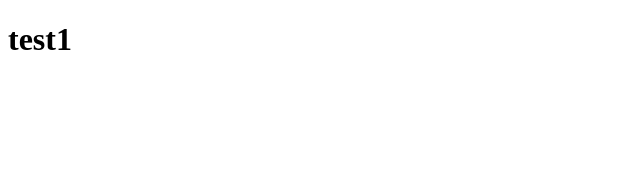
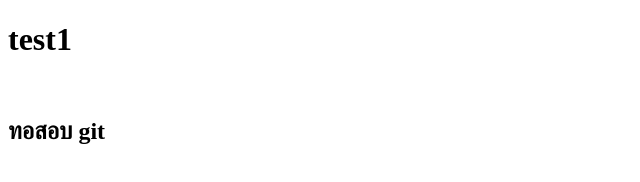
Before and after one commit to sripogroup/classcodecamp, a plain HTML site: page day01/index.html in a window 1280 px wide. Shown: the whole page, without its empty margins (0-640 px from the left). Drawn offline with Linux system fonts and the light colour scheme.

Commit message:
ทดสอบpush commit

```diff
--- a/day01/index.html
+++ b/day01/index.html
@@ -6,6 +6,7 @@
     <title>Document</title>
 </head>
 <body>
-    <h1>test1</h1>
+    <h1>test1</h1><br>
+    <h2>ทอสอบ git</h2>
 </body>
 </html>
```
